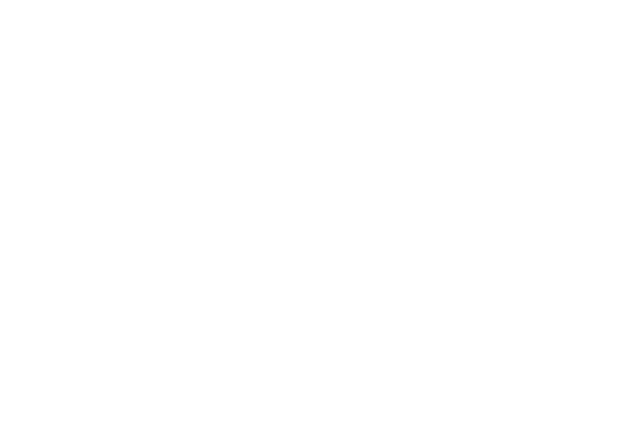
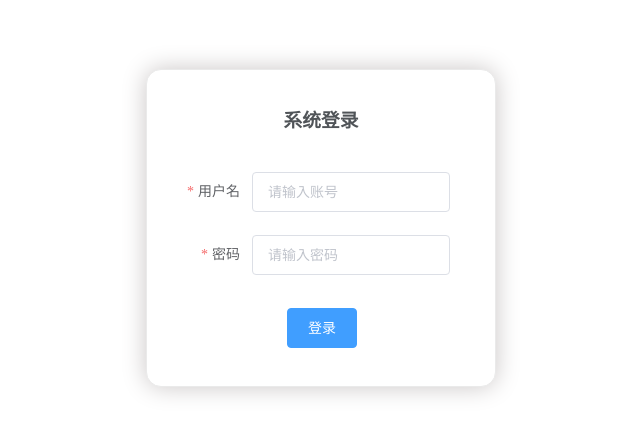
Before and after one commit to nianxiangfu/E-bikeCMS, a Vue app in the folder e-bike-cms/: page /#/login in a window 1280 px wide. Shown: the part 111-546 px from the top of the page, without its empty margins (319-959 px from the left). Built offline with nearby package versions, Linux system fonts and the light colour scheme.

Commit message:
导入axios, js-cookie, mock库，并完善个人信息管理页面

```diff
--- a/e-bike-cms/package.json
+++ b/e-bike-cms/package.json
@@ -8,10 +8,13 @@
     "lint": "vue-cli-service lint"
   },
   "dependencies": {
+    "axios": "^1.1.3",
     "core-js": "^3.8.3",
     "element-ui": "^2.15.10",
+    "js-cookie": "^3.0.1",
     "less": "^4.1.2",
     "less-loader": "^6.0.0",
+    "mockjs": "^1.1.0",
     "vue": "^2.6.14",
     "vue-router": "^3.6.5",
     "vuex": "^3.6.2"
--- /dev/null
+++ b/e-bike-cms/src/api/index.js
@@ -0,0 +1,7 @@
+import http from "../utils/request"
+
+
+export const getData = () =>{
+    // 返回一个promise对象
+    return http.get('/userinfo/getData')
+}
--- /dev/null
+++ b/e-bike-cms/src/api/mock.js
@@ -0,0 +1,8 @@
+import Mock from "mockjs";
+
+// 定义mock请求拦截
+Mock.mock('/api/userinfo/getData', function(){
+    // 拦截到请求后的处理逻辑
+    console.log("拦截到了");
+    return 1;
+})
--- a/e-bike-cms/src/main.js
+++ b/e-bike-cms/src/main.js
@@ -3,6 +3,7 @@
 import ElementUI from 'element-ui'
 import 'element-ui/lib/theme-chalk/index.css'
 import router from './router'
+import './api/mock'
 
 Vue.use(ElementUI);
 
--- a/e-bike-cms/src/router/index.js
+++ b/e-bike-cms/src/router/index.js
@@ -5,6 +5,7 @@
 import Charging from '../views/Charging.vue'
 import Administrate from '../views/Administrate.vue'
 import Bulletin from '../views/Bulletin.vue'
+import Login from '../views/Login.vue'
 Vue.use(VueRouter)
 
 const routes = [
@@ -20,8 +21,11 @@
             {path: 'administrate', component: Administrate},
             {path: 'bulletin', component: Bulletin},
         ]
+    },
+    {
+        path: '/login',
+        component: Login
     }
-
 ]
 
 const router = new VueRouter({
--- /dev/null
+++ b/e-bike-cms/src/utils/request.js
@@ -0,0 +1,28 @@
+import axios from "axios";
+
+
+const http = axios.create({
+    baseURL: '/api',
+    timeout: 10000, // 10s
+    // headers: { 'X-Custom-Header': 'foobar' }
+});
+
+// 添加请求拦截器
+http.interceptors.request.use(function (config) {
+    // 在发送请求之前做些什么
+    return config;
+}, function (error) {
+    // 对请求错误做些什么
+    return Promise.reject(error);
+});
+
+// 添加响应拦截器
+http.interceptors.response.use(function (response) {
+    // 对响应数据做点什么
+    return response;
+}, function (error) {
+    // 对响应错误做点什么
+    return Promise.reject(error);
+});
+
+export default http;
--- /dev/null
+++ b/e-bike-cms/src/views/Login.vue
@@ -0,0 +1,64 @@
+<template>
+    <el-form :model="form" :rules="rules" class="login-container" :inline="true" label-width="70px">
+        <h3 class="login_title">系统登录</h3>
+        <el-form-item label="用户名" prop="username">
+            <el-input v-model="form.username" placeholder="请输入账号"></el-input>
+        </el-form-item>
+        <el-form-item label="密码" prop="password">
+            <el-input type="password" v-model="form.password" placeholder="请输入密码"></el-input>
+        </el-form-item>
+        <el-form-item>
+            <el-button type="primary" style="margin-left: 105px; margin-top: 10px" @click="submit">登录</el-button>
+        </el-form-item>
+    </el-form>
+</template>
+<script>
+import Mock from 'mockjs'
+import Cookie from 'js-cookie'
+export default {
+    data() {
+        return {
+            form: {
+                username: '',
+                password: ''
+            },
+            rules: {
+                username: [
+                    { required: true, trigger: 'blur', message: '请输入用户名' }
+                ],
+                password: [
+                    { required: true, trigger: 'blur', message: '请输入密码' }
+                ]
+            }
+        }
+    },
+    methods: {
+        submit(){
+            // token信息
+            const token = Mock.Random.guid();
+            // 将token信息存入cookie用于不同页面间的通信
+            Cookie.set('token', token);
+        }
+    }
+}
+</script>
+<style lang="less" scoped>
+.login-container{
+    width: 350px;
+    border: 1px solid #eaeaea;
+    margin: 180px auto;
+    padding: 35px 35px 15px 35px;
+    background-color: #fff;
+    border-radius: 15px;
+    box-shadow: 0 0 25px #cac6c6;
+    box-sizing: border-box;
+    .el-input {
+        width: 198px;
+    }
+    .login_title {
+        text-align: center;
+        margin-bottom: 40px;
+        color: #505458;
+    }
+}
+</style>
--- a/e-bike-cms/src/views/UserInfo.vue
+++ b/e-bike-cms/src/views/UserInfo.vue
@@ -15,6 +15,9 @@
                             </p>
                             <p v-if="userInfo.isAdmin" class="user-access">超级管理员</p>
                             <p v-else class="user-access">普通用户</p>
+                        </div>
+                        <div class="btn">
+                            <el-button type="danger" @click="logout">退出账户</el-button>
                         </div>
                     </div>
                 </el-card>
@@ -56,7 +59,8 @@
             <el-card class="box-card" id="recordInfoCard">
                 <div slot="header" class="clearfix"> <span>预约记录</span></div>
                 <div>
-                    <el-table :data="tableData" stripe style="width: 100%" :row-style="{height: '60px'}" :key="itemKey" ref="table">
+                    <el-table :data="tableData" stripe style="width: 100%" :row-style="{ height: '60px' }"
+                        :key="itemKey" ref="table">
                         <el-table-column prop="date" label="日期" width="180" align="center">
                         </el-table-column>
                         <el-table-column prop="area" label="充电区域" align="center">
@@ -73,6 +77,7 @@
 </template>
 
 <script>
+import { getData } from '../api';
 export default {
     data() {
         return {
@@ -163,7 +168,7 @@
             });
             if (status) {
                 this.chargingStatus = null;
-                updataRecordInfo();
+                this.updataRecordInfo();
             }
         },
         pay() {
@@ -184,23 +189,30 @@
                 this.paymentRecord = null;
             }
         },
-        updataRecordInfo(){
+        updataRecordInfo() {
             this.tableData[0].status = "已履约";
+            // table数据更新后，刷新表格控件
             this.itemKey = Math.random()
         },
-        getChargingStatus(){
+        getChargingStatus() {
 
         },
-        getPaymentRecord(){
+        getPaymentRecord() {
 
         },
-        getUserInfo(){
+        getUserInfo() {
 
         },
-        getRecordInfo(){
+        getRecordInfo() {
+
+        },
+        logout() {
 
         }
-    }
+    },
+    mounted() {
+        getData().then((data) => console.log(data))
+    },
 }
 </script>
 
@@ -208,6 +220,11 @@
 .user {
     display: flex;
     align-items: center;
+
+    .btn {
+        // text-align: center;
+        margin-left: 200px;
+    }
 
     .user-avatar {
         margin-right: 40px;
@@ -254,18 +271,21 @@
     margin-bottom: 25px;
     height: 180px;
 }
+
 #chargingInfoCard {
     overflow-y: auto;
     overflow-x: hidden;
     margin-bottom: 20px;
     height: 240px;
 }
+
 #paymentInfoCard {
     overflow-y: auto;
     overflow-x: hidden;
     // margin-bottom: 10px;
     height: 300px;
 }
+
 #recordInfoCard {
     overflow-y: auto;
     overflow-x: hidden;
```
Also changed, not shown: 1 other file (tests, documents, lock files or other folders).
